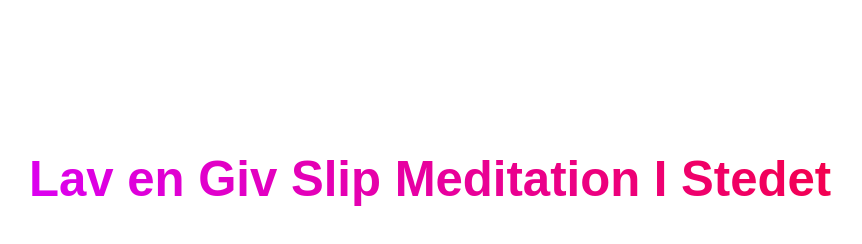
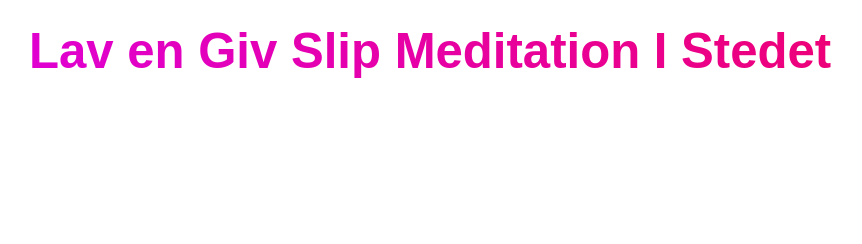
Before and after one commit to Zig2053/Zig2053.github.io, a plain HTML site: page index.html in a window 1280 px wide. Shown: the whole page, without its empty margins (210-1072 px from the left). Drawn offline with Linux system fonts and the light colour scheme.

Commit message:
Update index.html

```diff
--- a/index.html
+++ b/index.html
@@ -10,11 +10,9 @@
             background-color: white;
             display: flex;
             justify-content: center; /* Centrerer horisontalt */
-            align-items: flex-start; /* Flytter teksten højere op */
             height: 100vh; /* Fylder hele højden */
             margin: 0;
             font-family: Arial, sans-serif;
-            padding-top: 15vh; /* Justerer placeringen mere præcist */
         }
 
         /* Styling af påmindelsesteksten */
@@ -56,4 +54,3 @@
 <body>
     <h1>Lav en Giv Slip Meditation I Stedet</h1>
 </body>
-</html>
```
